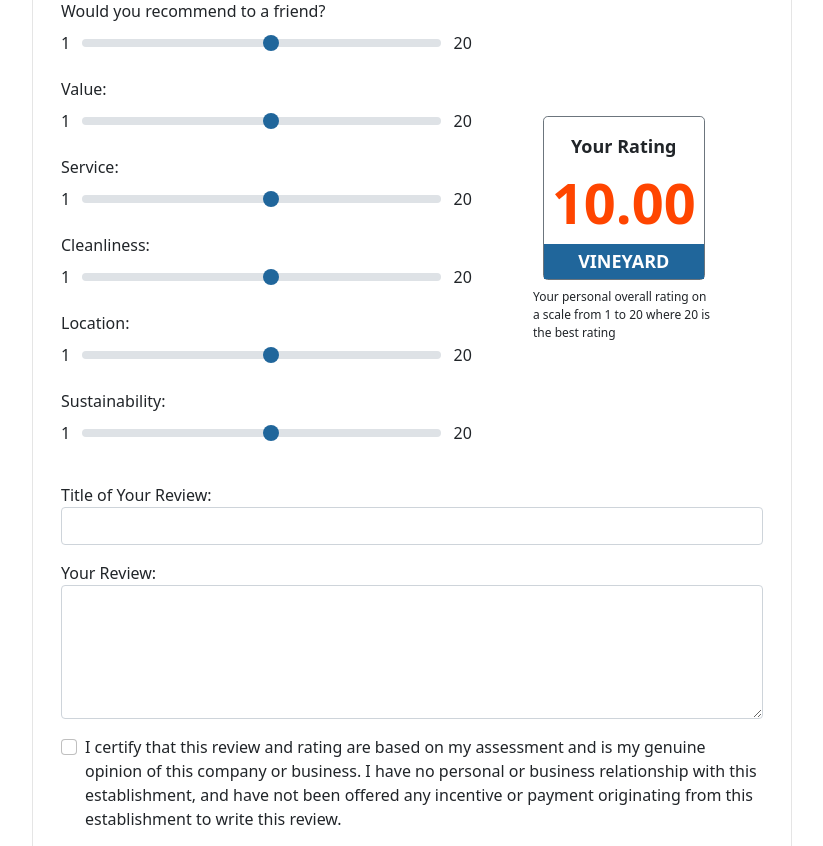
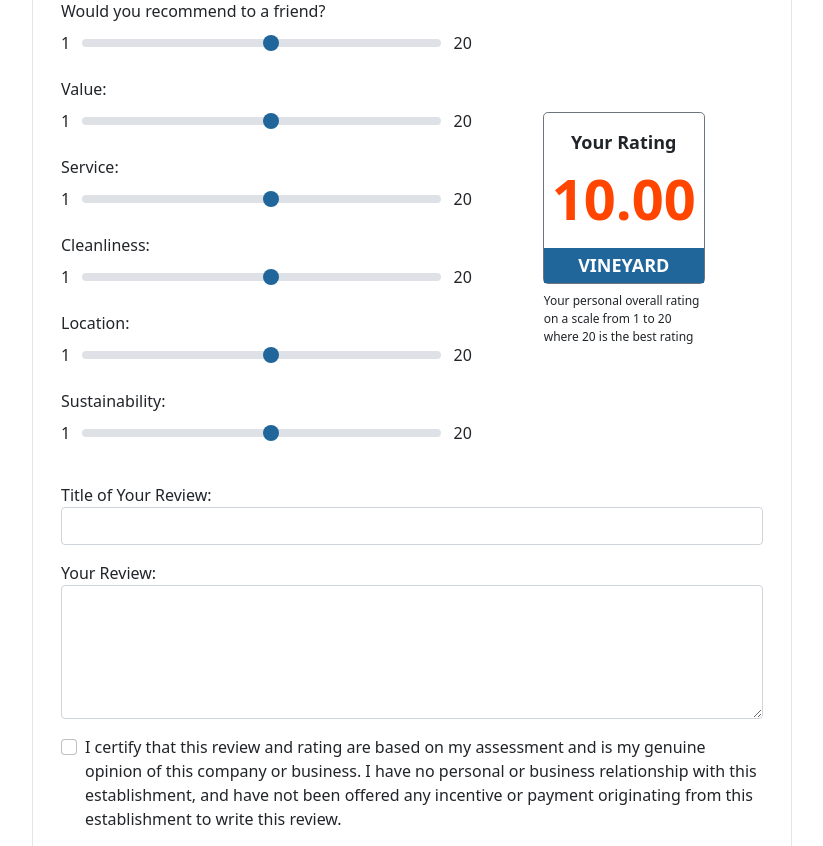
Before and after one commit to Penk13/top25vineyards, a Django app: template templates/vineyards/rr_form.html in a window 1280 px wide. Shown: the part 849-1695 px from the top of the page, without its empty margins (38-861 px from the left). Run offline with Django 3.2, Linux system fonts and the light colour scheme; the template is opened without the code that fills it: most values are stand-ins (such as "Sample title", 1, 10 or a date in 2020); grey boxes marked "Sample" are stand-in pictures; some libraries are stand-ins or nearby versions.

Commit message:
improve rr form frontend and add some code on myscript js

```diff
--- a/static/js/myScript.js
+++ b/static/js/myScript.js
@@ -125,3 +125,15 @@ function sidebarMoreLess(element) {
     document.getElementById(full).style.display = "block";
   }
 }
+
+// Change width of text below your rating (rr_form.html)
+$(document).ready(function () {
+  $("#text-below-your-rating").css({
+    width: $("#your-rating").width() + "px",
+  });
+  $(window).resize(function () {
+    $("#text-below-your-rating").css({
+      width: $("#your-rating").width() + "px",
+    });
+  });
+});
--- a/templates/vineyards/rr_form.html
+++ b/templates/vineyards/rr_form.html
@@ -167,16 +167,19 @@
         <div
           class="text-center fw-bold border border-secondary rounded-3 mx-auto"
           style="max-width: fit-content"
+          id="your-rating"
         >
           <p class="m-3 mb-0" style="font-size: 18px">Your Rating</p>
-          <p class="m-2 my-0" id="totalRating" style="color: orangered; font-size: 7vmin">10.00</p>
+          <p class="m-2 mt-0" id="totalRating" style="color: orangered; font-size: 7vmin">10.00</p>
           <p class="m-0 py-1" style="background-color: #20669b; color: white; font-size: 18px">
             VINEYARD
           </p>
         </div>
-        <p class="my-2" style="font-size: 12px">
-          Your personal overall rating on a scale from 1 to 20 where 20 is the best rating
-        </p>
+        <div class="mx-auto" id="text-below-your-rating">
+          <p class="my-2" style="font-size: 12px">
+            Your personal overall rating on a scale from 1 to 20 where 20 is the best rating
+          </p>
+        </div>
       </div>
     </div>
     <div class="my-3">
@@ -312,10 +315,12 @@
 
 <!-- Recent Reviews -->
 {% block recent_reviews %}{% if recent_reviews %}
-<div class="row p-3 text-center mt-lg-0 mt-4" style="border: 1px solid rgba(0, 0, 0, 0.1)">
-  <h6 class="fw-bold mb-3">
-    <img src="{% static 'img/reviews_sidebar_icon.png'%}" style="width: 30px" />
-    Recent reviews of {{ vineyard.name }}
+<div class="row p-3 mt-lg-0 mt-4" style="border: 1px solid rgba(0, 0, 0, 0.1)">
+  <h6 class="row fw-bold mb-3">
+    <div class="col-3">
+      <img src="{% static 'img/reviews_sidebar_icon.png'%}" style="height: 36px" />
+    </div>
+    <div class="col-9 px-0">Recent reviews of {{ vineyard.name }}</div>
   </h6>
   <hr />
   {% for review in recent_reviews %}
```
